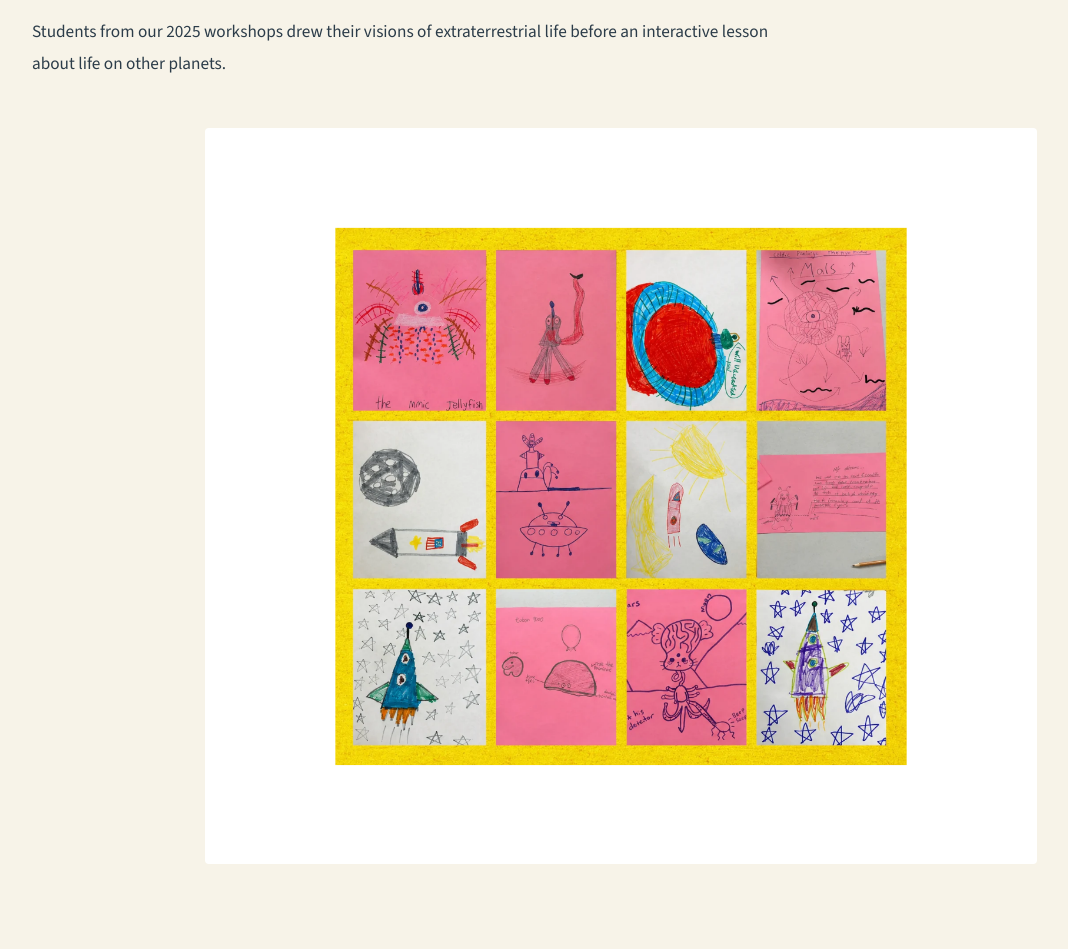
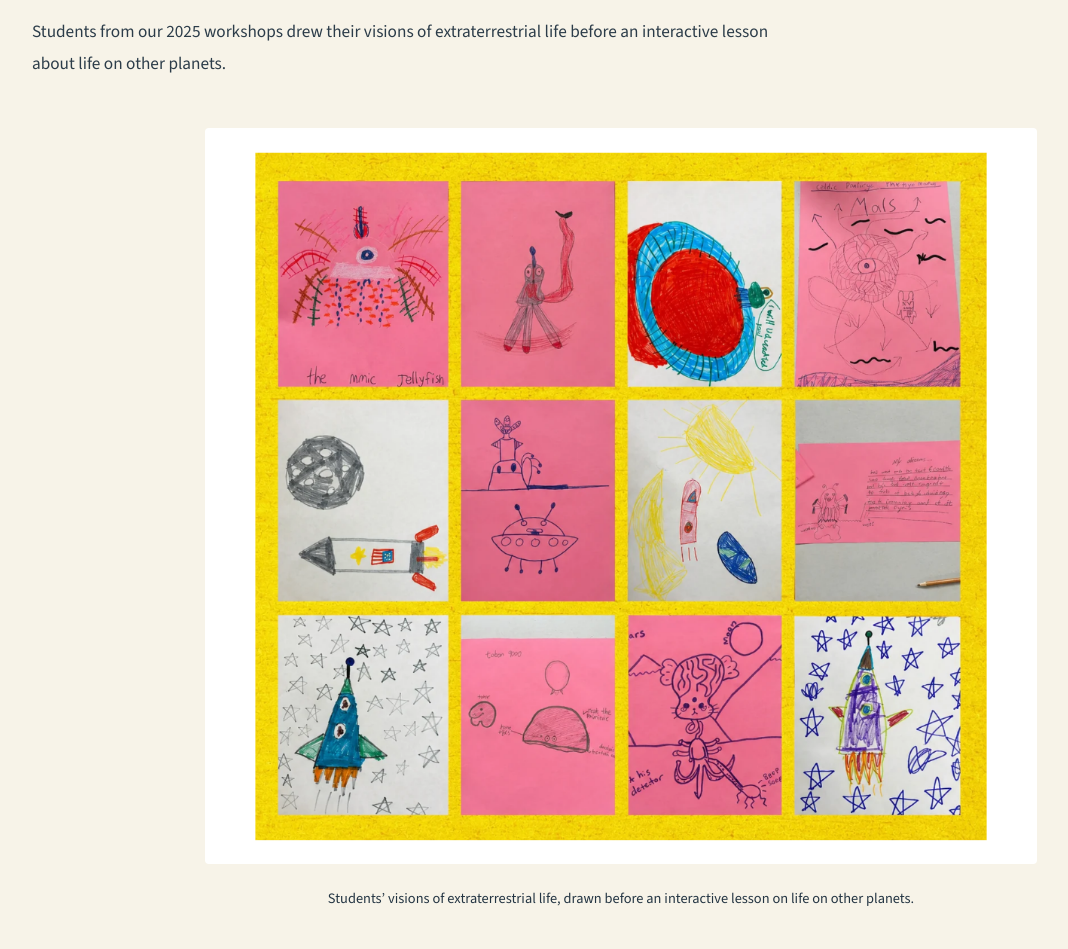
Before and after one commit to JLA30000/Earth_and_Beyond, a React (Vite) app: page /initiatives in a window 1280 px wide. Shown: the part 4143-5092 px from the top of the page, without its empty margins (19-1087 px from the left). Built offline with nearby package versions, Linux system fonts and the light colour scheme.

Commit message:
Refine curriculum cover, collage, and page typography

```diff
--- a/src/index.css
+++ b/src/index.css
@@ -535,6 +535,11 @@ ul {
   margin-top: 1.2rem;
 }
 
+.about-page p {
+  font-size: clamp(1.18rem, 1.45vw, 1.32rem);
+  line-height: 1.8;
+}
+
 .center-text {
   text-align: center;
 }
@@ -783,7 +788,8 @@ ul {
   left: 0;
   top: 0;
   object-fit: cover;
-  object-position: 29% center;
+  object-position: 25% center;
+  transform: scale(1.035);
 }
 
 .initiative-nav {
@@ -922,21 +928,31 @@ button:focus-visible {
 
 .archive-gallery__collage {
   width: min(100%, 52rem);
+  display: grid;
+  justify-items: center;
+  gap: 0.8rem;
+  margin: 0;
+  text-align: center;
+}
+
+.archive-gallery__image {
+  width: 100%;
   aspect-ratio: 1.13;
   overflow: hidden;
   border-radius: 4px;
 }
 
-.archive-gallery img {
+.archive-gallery__image img {
   width: 100%;
   height: 100%;
   object-fit: cover;
   object-position: center 50%;
+  transform: scale(1.28);
 }
 
 .archive-gallery__collage figcaption {
-  margin-top: 0;
-  padding-top: 0.7rem;
+  max-width: 42rem;
+  padding: 0;
 }
 
 .archive-link {
@@ -1014,7 +1030,7 @@ button:focus-visible {
     margin-bottom: 2rem;
   }
 
-  .archive-gallery img {
+.archive-gallery__image img {
     max-height: none;
   }
 
@@ -1275,6 +1291,16 @@ button:focus-visible {
   margin-top: 1.1rem;
   max-width: 28rem;
   color: rgba(255, 255, 255, 0.9);
+  font-size: clamp(1.2rem, 1.5vw, 1.35rem);
+  line-height: 1.75;
+}
+
+.contact-page .contact-emails a,
+.contact-page .input,
+.contact-page .textarea,
+.contact-page .btn,
+.contact-page .confirmation-copy {
+  font-size: 1.08rem;
 }
 
 .contact-emails {
--- a/src/pages/About.jsx
+++ b/src/pages/About.jsx
@@ -47,7 +47,7 @@ export default function About() {
   useScrollAnimation();
 
   return (
-    <>
+    <div className="about-page">
       <PageHero image={aboutHeroImage} align="center" wide>
         <div className="fade-in-up">
           <h1 className="page-hero__title">
@@ -115,6 +115,6 @@ export default function About() {
           </div>
         </div>
       </section>
-    </>
+    </div>
   );
 }
--- a/src/pages/Initiatives.jsx
+++ b/src/pages/Initiatives.jsx
@@ -1,6 +1,6 @@
 import PageHero from '../components/PageHero';
 import { useScrollAnimation } from '../hooks/useScrollAnimation';
-import alienDrawing from '../pictures/workshop-2025-alien.jpg';
+import curriculumCover from '../pictures/habitability-curriculum-cover.png';
 import agencyMessages from '../pictures/agency-cards-messages.jpg';
 import agencyArt from '../pictures/agency-cards-art.jpg';
 import satellite from '../pictures/diy-satellite.jpg';
@@ -118,7 +118,9 @@ export default function Initiatives() {
           </header>
           <div className="archive-gallery">
             <figure className="archive-gallery__collage fade-in-up">
-              <img src={workshopCollage} alt="A collage of students’ drawings imagining extraterrestrial life, including aliens, planets, and rockets." loading="lazy" width="1414" height="2000" />
+              <div className="archive-gallery__image">
+                <img src={workshopCollage} alt="A collage of students’ drawings imagining extraterrestrial life, including aliens, planets, and rockets." loading="lazy" width="1414" height="2000" />
+              </div>
               <figcaption>Students&rsquo; visions of extraterrestrial life, drawn before an interactive lesson on life on other planets.</figcaption>
             </figure>
           </div>
@@ -134,7 +136,7 @@ export default function Initiatives() {
           </header>
           <div className="resource-grid">
             <article className="resource-card fade-in-up">
-              <img className="resource-card__image resource-card__image--art" src={alienDrawing} alt="Student artwork imagining life on Mars" loading="lazy" />
+              <img className="resource-card__image resource-card__image--art" src={curriculumCover} alt="Illustration for Understanding Habitable Worlds: What Makes a World Suitable for Life?" loading="lazy" width="1828" height="946" />
               <div className="resource-card__body content-stack">
                 <p className="eyebrow">Curriculum · Coming Soon</p>
                 <h3>Understanding Habitable Worlds</h3>
```
Also changed, not shown: src/pictures/habitability-curriculum-cover.png (added).
